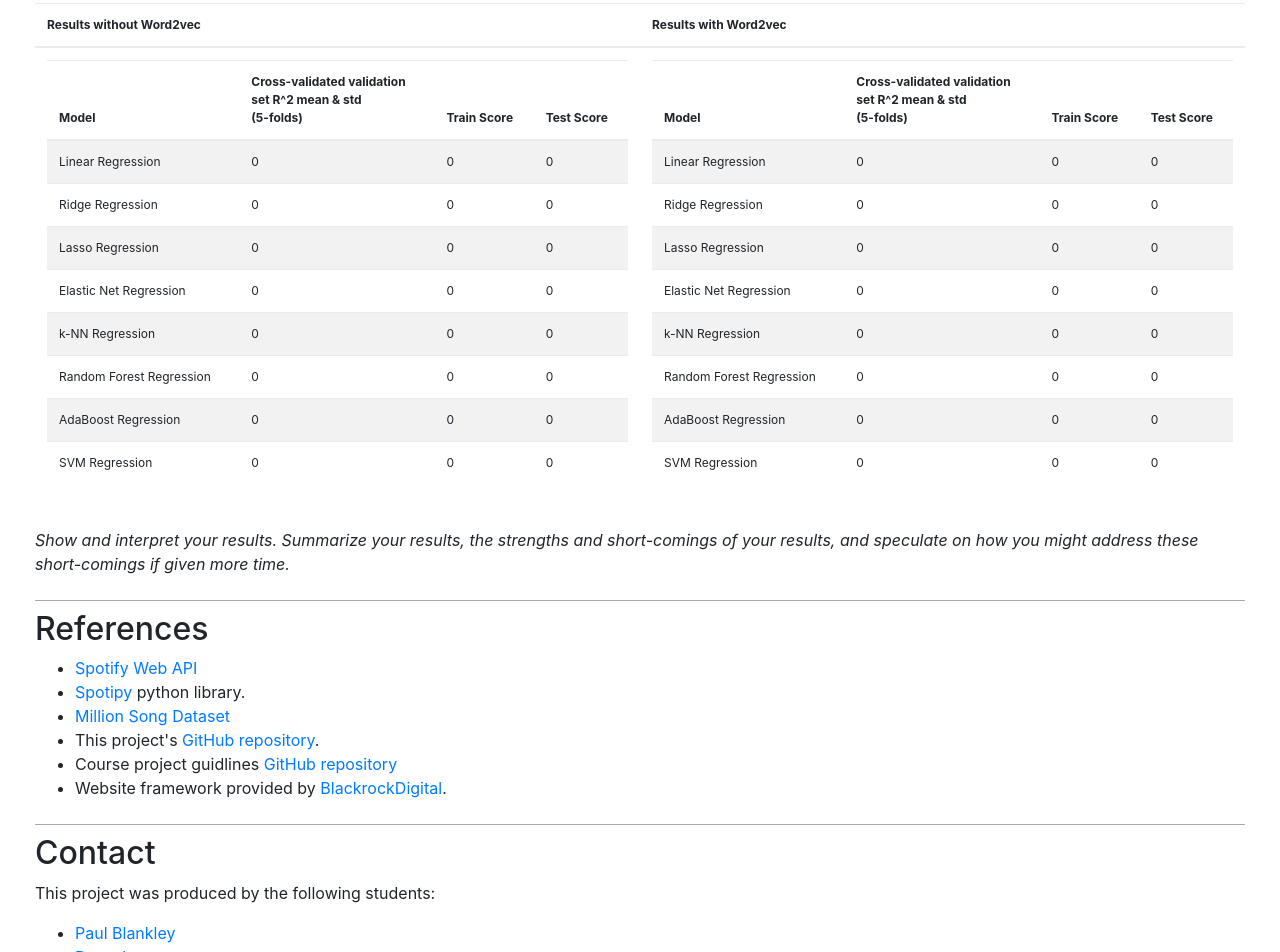
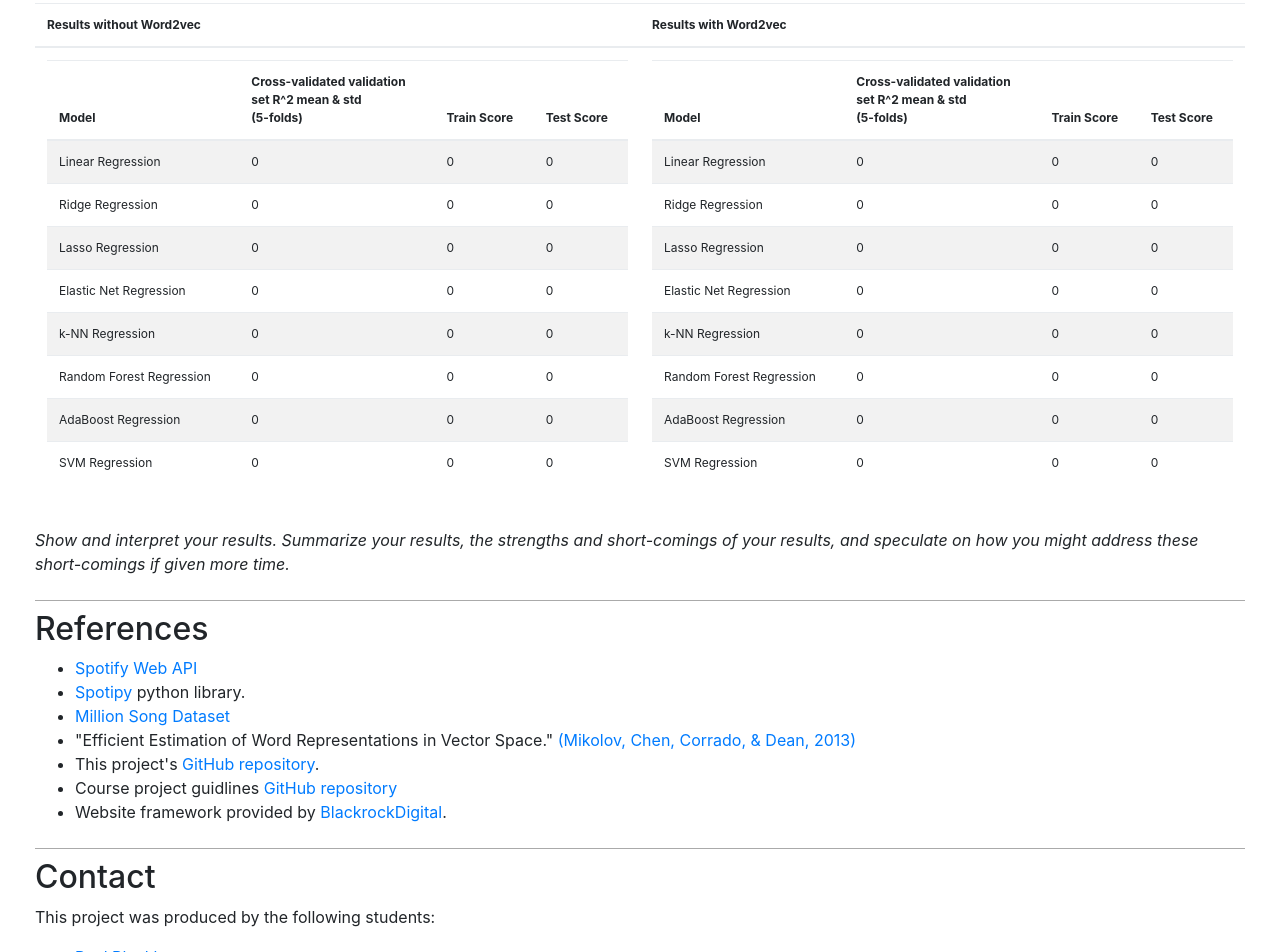
Before and after one commit to ac209-project/ac209-project, a website: page docs/index.html in a window 1280 px wide. Shown: the part 6808-7760 px from the top of the page. Drawn offline with Linux system fonts and the light colour scheme.

Commit message:
index update

```diff
--- a/docs/index.html
+++ b/docs/index.html
@@ -380,7 +380,7 @@
             <div class="row">
                 <div class="col col-md-8">
                     <p>
-                        A major contributing source for developing our 209 level feature using word-to-vec (w2v)
+                        A major contributing source for developing our 209-level feature using word-to-vec (w2v)
                         analysis of
                         playlist titles was <a
                             href="https://github.com/ac209-project/ac209-project/blob/master/w2v/word2vec_paper.pdf"
@@ -628,6 +628,11 @@
                         </li>
                         <li><a href="https://labrosa.ee.columbia.edu/millionsong/" target="_blank">Million Song
                             Dataset</a></li>
+                        <li>
+                            "Efficient Estimation of Word Representations in Vector Space." <a
+                                href="https://github.com/ac209-project/ac209-project/blob/master/w2v/word2vec_paper.pdf"
+                                target="_blank">(Mikolov, Chen, Corrado, & Dean, 2013)</a>
+                        </li>
                         <li>This project's <a href="https://github.com/ac209-project/ac209-project" target="_blank">GitHub
                             repository</a>.
                         </li>
```
